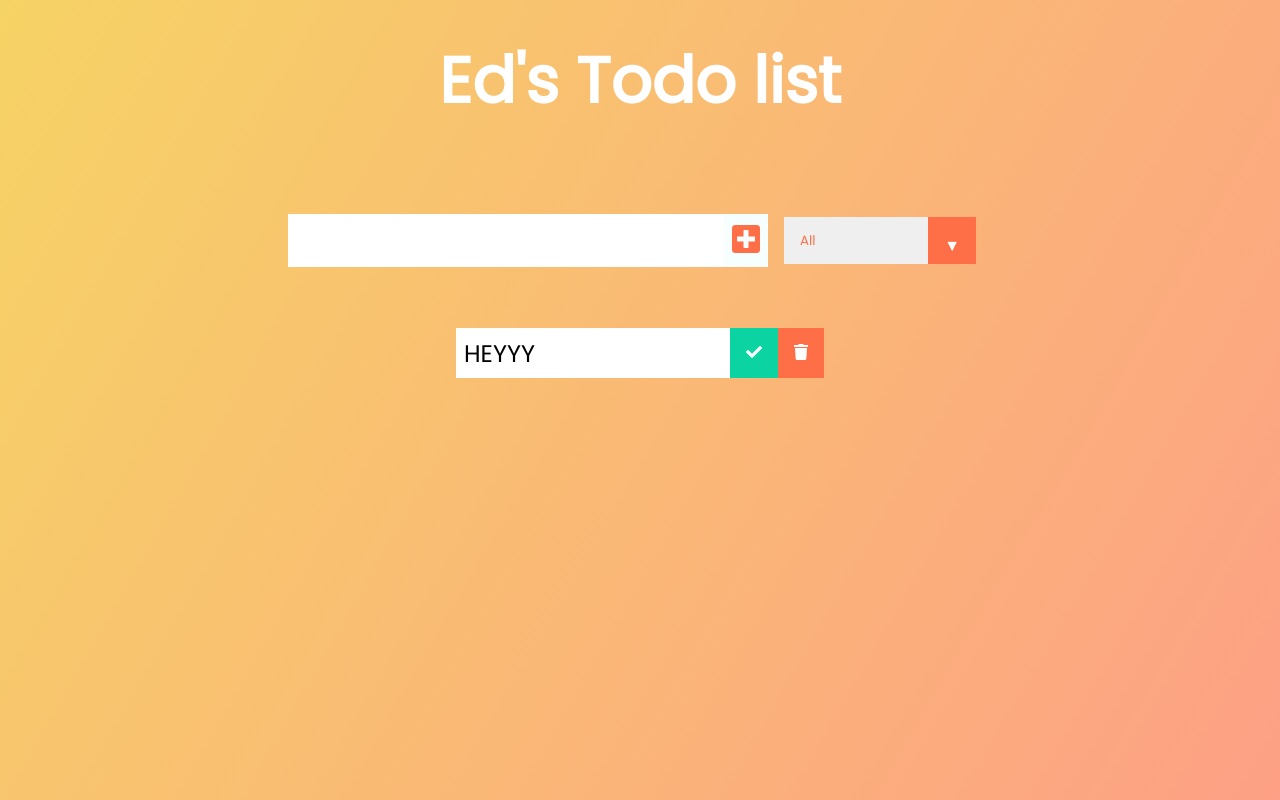
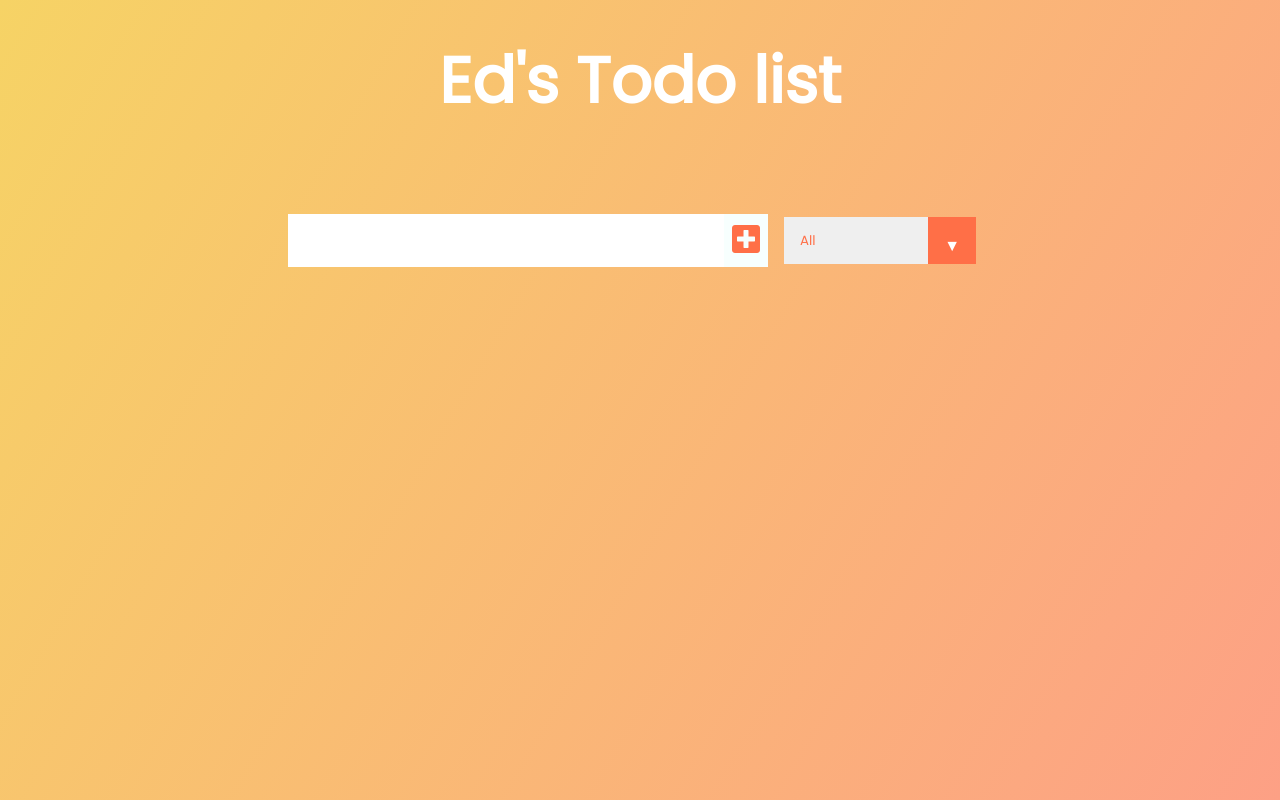
Before and after one commit to edmelech/react-to-do-list, a React (Create React App) app: page / in a window 1280 px wide. Built offline with nearby package versions, Linux system fonts and the light colour scheme.

Commit message:
pass text input down as a prop to each list time

```diff
--- a/src/App.js
+++ b/src/App.js
@@ -13,7 +13,7 @@
         <h1>Ed's Todo list</h1>
       </header>
       <Form inputText={inputText} todos={todos} setTodos={setTodos} setInputText={setInputText} />
-      <TodoList />
+      <TodoList todos={todos} />
     </div>
   );
 }
--- a/src/components/Todo.js
+++ b/src/components/Todo.js
@@ -1,9 +1,9 @@
 import React from 'react';
 
-const Todo = () => {
+const Todo = ( {text} ) => {
   return(
     <div className="todo">
-      <li className="todo-item">HEYYY</li>
+      <li className="todo-item">{text}</li>
       <button className="complete-btn">
         <i className="fas fa-check"></i>
       </button>
--- a/src/components/TodoList.js
+++ b/src/components/TodoList.js
@@ -2,11 +2,14 @@
 //Import components
 import Todo from './Todo';
 
-const TodoList = () => {
+const TodoList = ({ todos }) => {
+    console.log(todos);
     return (
         <div className="todo-container">
             <ul className="todo-list">
-                <Todo />
+                {todos.map(todo => (
+                    <Todo text={todo.text} />
+                ))}
             </ul>
         </div>
     );
```
